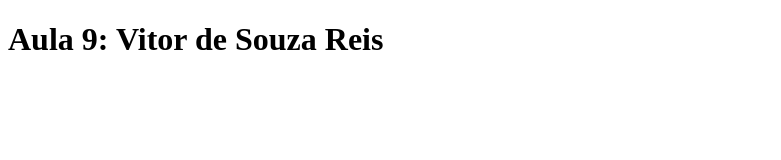
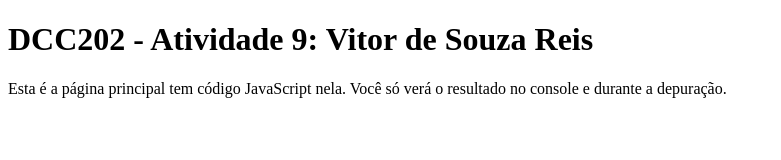
Before and after one commit to ufjf-dcc202/ufjf-dcc202-2023-3-a-atv9-vitors-reis, a website: page index.html in a window 1280 px wide. Shown: the whole page, without its empty margins (0-781 px from the left). Drawn offline with Linux system fonts and the light colour scheme.

Commit message:
terminando de corrigir

```diff
--- a/index.html
+++ b/index.html
@@ -1,15 +1,14 @@
 <!DOCTYPE html>
-<html lang="en">
+<html lang="pt">
 <head>
     <meta charset="UTF-8">
     <meta name="viewport" content="width=device-width, initial-scale=1.0">
-    <title>Aula 9: Vitor de Souza Reis</title>
+    <title>DCC202 - Atividade 9: Vitor de Souza Reis</title>
 </head>
 <body>
     <main>
-        <h1>Aula 9: Vitor de Souza Reis</h1>
-        <p></p>
-
+        <h1>DCC202 - Atividade 9: Vitor de Souza Reis</h1>
+        <p>Esta é a página principal tem código JavaScript nela. Você só verá o resultado no console e durante a depuração.</p>
     </main>
     <script>
         let joao=1;
```
